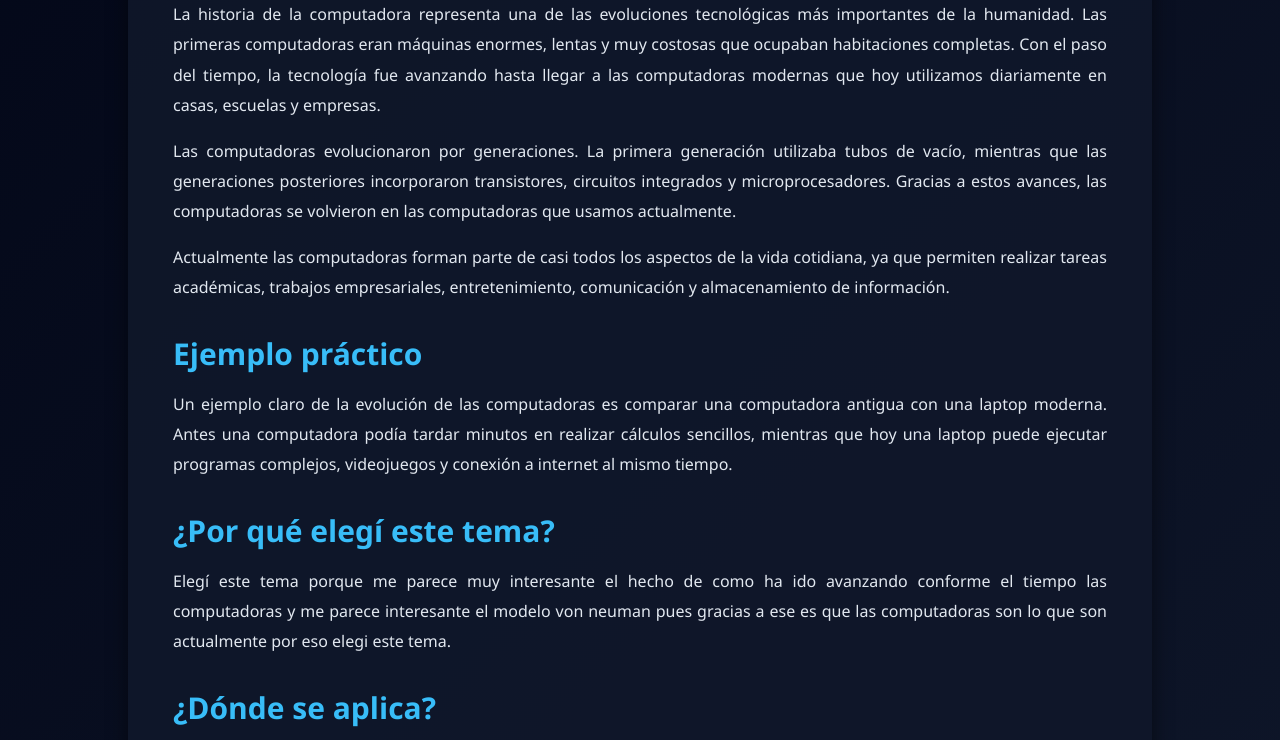
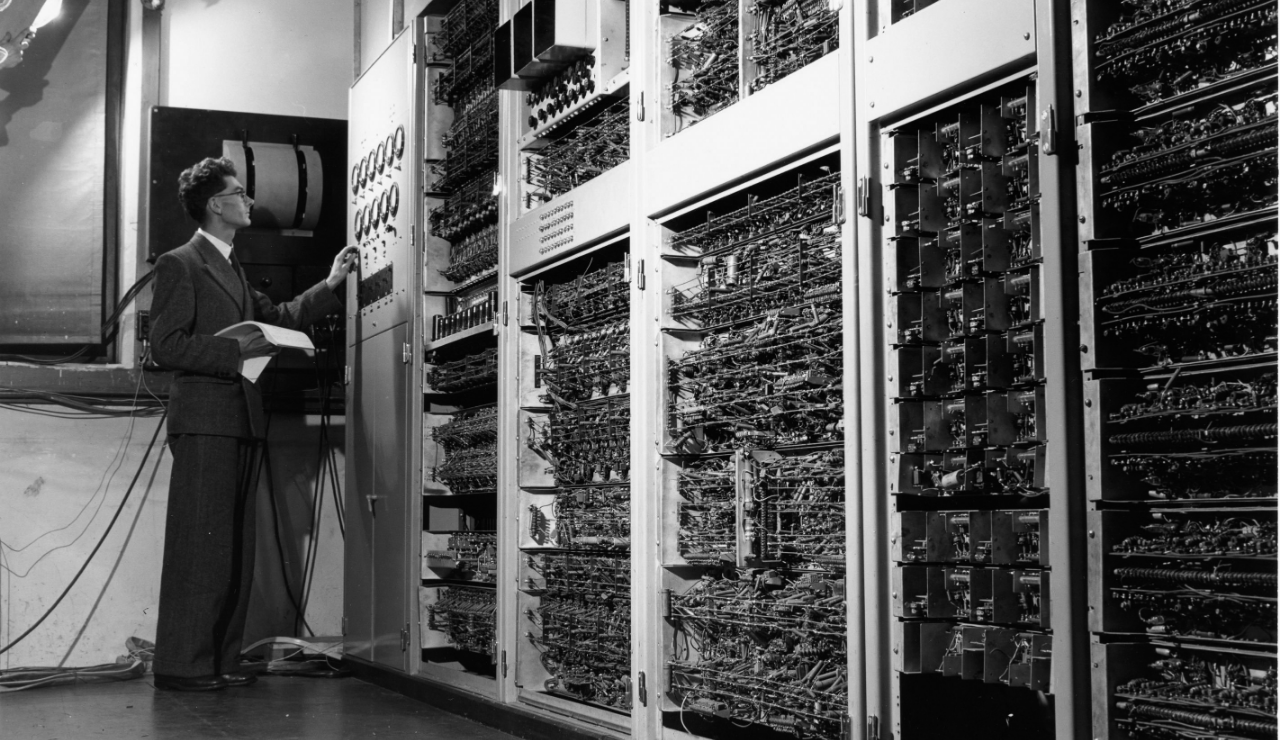
Before and after one commit to jefreelopez35-droid/blog-sistemas, a plain HTML site: page tema1.html in a window 1280 px wide. Shown: the part 405-1145 px from the top of the page. Drawn offline with Linux system fonts and the light colour scheme.

Commit message:
Update tema1.html

```diff
--- a/tema1.html
+++ b/tema1.html
@@ -11,7 +11,7 @@
     <h1>💻 Historia de la Computadora</h1>
 </header>
 
-<img src="imagenes/historia.jpg">
+<img src="historia.jpg">
 
 <section class="contenido">
 
```
